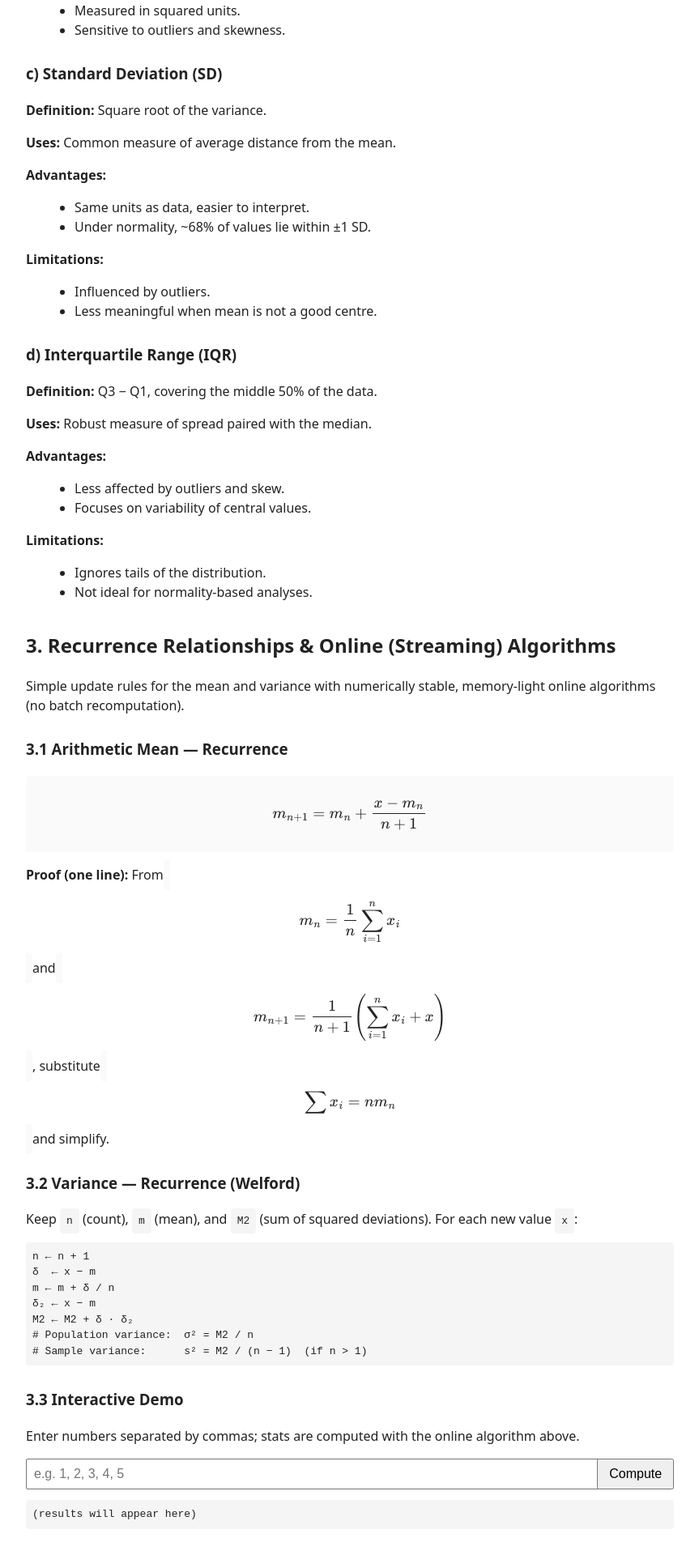
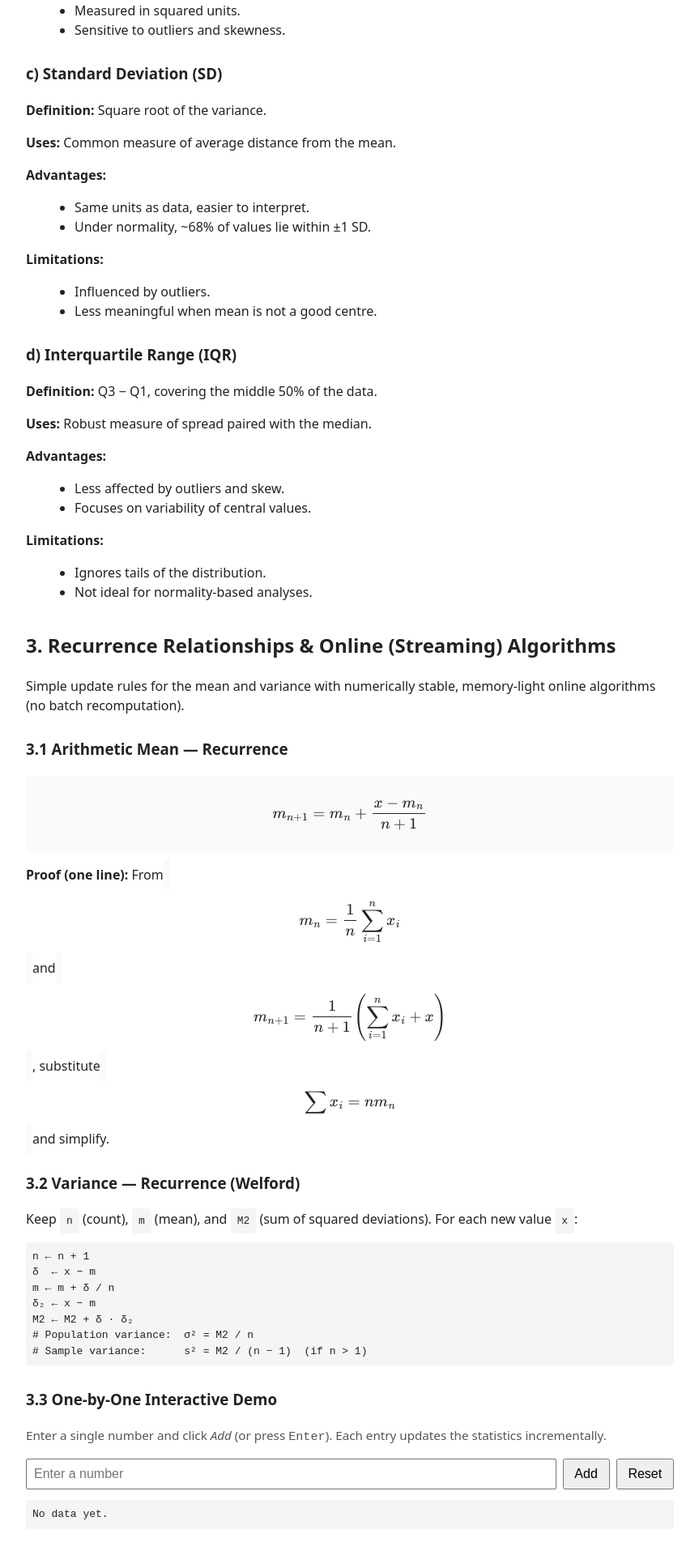
Before and after one commit to Nochman/Nochman.github.io, a Jekyll site: the page homeworks/week05.html, which Jekyll copies as it is, in a window 1280 px wide. Shown: the part 2447-4367 px from the top of the page at 81% size, without its empty margins (208-1071 px from the left). Built offline with Jekyll 4.4.1, drawn with Linux system fonts in a browser that asks for light colours.

Commit message:
Update week05.html

```diff
--- a/homeworks/week05.html
+++ b/homeworks/week05.html
@@ -13,10 +13,11 @@
   pre, code { background: #f5f5f5; padding: .5rem; border-radius: 4px; }
   pre { overflow-x: auto; }
   section { margin-bottom: 2rem; }
-  .controls { display: grid; grid-template-columns: 1fr auto; gap: .5rem; align-items: start; }
-  input[type="text"] { width: 100%; padding: .5rem; font-size: 1rem; }
+  .controls { display: flex; gap: .5rem; align-items: stretch; margin: .75rem 0; }
+  input[type="number"] { flex: 1; padding: .5rem; font-size: 1rem; }
   button { padding: .5rem .8rem; font-size: 1rem; }
   .math { padding: .5rem; background: #fafafa; border-radius: 4px; }
+  .note { color:#555; font-size:.95rem; }
 </style>
 </head>
 <body>
@@ -151,13 +152,14 @@ M2 ← M2 + δ · δ₂
 # Population variance:  σ² = M2 / n
 # Sample variance:      s² = M2 / (n − 1)  (if n > 1)</pre>
 
-    <h3>3.3 Interactive Demo</h3>
-    <p>Enter numbers separated by commas; stats are computed with the online algorithm above.</p>
+    <h3>3.3 One‑by‑One Interactive Demo</h3>
+    <p class="note">Enter a single number and click <em>Add</em> (or press <kbd>Enter</kbd>). Each entry updates the statistics incrementally.</p>
     <div class="controls">
-      <input id="dataInput" type="text" placeholder="e.g. 1, 2, 3, 4, 5" />
-      <button id="calcBtn" type="button">Compute</button>
+      <input id="numberInput" type="number" placeholder="Enter a number" />
+      <button id="addBtn" type="button">Add</button>
+      <button id="resetBtn" type="button">Reset</button>
     </div>
-    <pre id="results">(results will appear here)</pre>
+    <pre id="results">No data yet.</pre>
   </section>
 </main>
 
@@ -165,50 +167,55 @@ M2 ← M2 + δ · δ₂
 (function(){
   let n = 0, mean = 0, M2 = 0;
 
-
   function updateStats(x){
     const delta = x - mean;
-n++;
+    n += 1;
     mean += delta / n;
     const delta2 = x - mean;
     M2 += delta * delta2;
   }
 
-
   function formatResults(){
     if (n === 0) return 'No data yet.';
-const variance = n > 1 ? M2 / (n - 1) : 0;
-const popVar = n > 0 ? M2 / n : 0;
-return `Count (n): ${n}\nMean: ${mean.toFixed(6)}\nSample variance: ${variance.toFixed(6)}\nPopulation variance: ${popVar.toFixed(6)}`;
+    const sampleVar = n > 1 ? M2 / (n - 1) : 0;
+    const popVar    = n > 0 ? M2 / n : 0;
+    return `Count (n): ${n}\nMean: ${mean.toFixed(6)}\nSample variance: ${sampleVar.toFixed(6)}\nPopulation variance: ${popVar.toFixed(6)}`;
   }
 
-
-function refreshDisplay(){
+  function refresh(){
     document.getElementById('results').textContent = formatResults();
   }
 
+  const input = document.getElementById('numberInput');
+  const add   = document.getElementById('addBtn');
+  const reset = document.getElementById('resetBtn');
 
-document.getElementById('addBtn').addEventListener('click', () => {
-const input = document.getElementById('numberInput');
+  add.addEventListener('click', () => {
     const value = parseFloat(input.value);
     if (!Number.isFinite(value)) return;
     updateStats(value);
-refreshDisplay();
+    refresh();
     input.value = '';
     input.focus();
   });
 
-
-document.getElementById('resetBtn').addEventListener('click', () => {
-n = 0; mean = 0; M2 = 0;
-refreshDisplay();
+  input.addEventListener('keydown', (e) => {
+    if (e.key === 'Enter') {
+      add.click();
+    }
   });
 
+  reset.addEventListener('click', () => {
+    n = 0; mean = 0; M2 = 0;
+    refresh();
+    input.focus();
+  });
 
-refreshDisplay();
+  refresh();
 })();
 </script>
 
+<!-- MathJax after content so it can see and render $$...$$ blocks -->
 <script src="https://cdn.jsdelivr.net/npm/mathjax@3/es5/tex-mml-chtml.js"></script>
 </body>
 </html>
```
Lines whose indentation alone changed are shown as unchanged.
